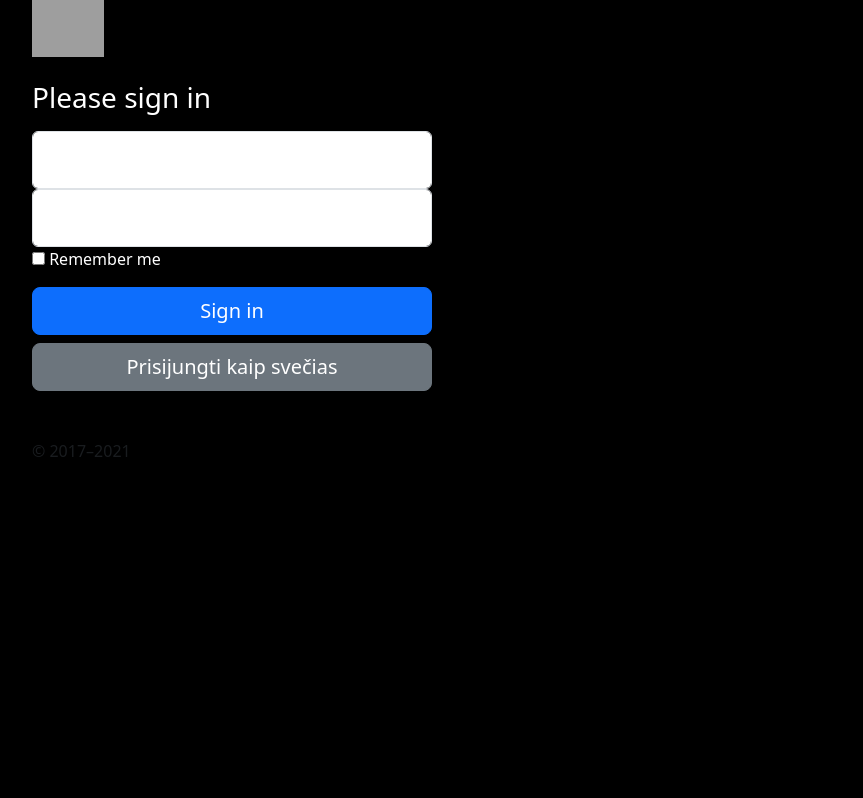
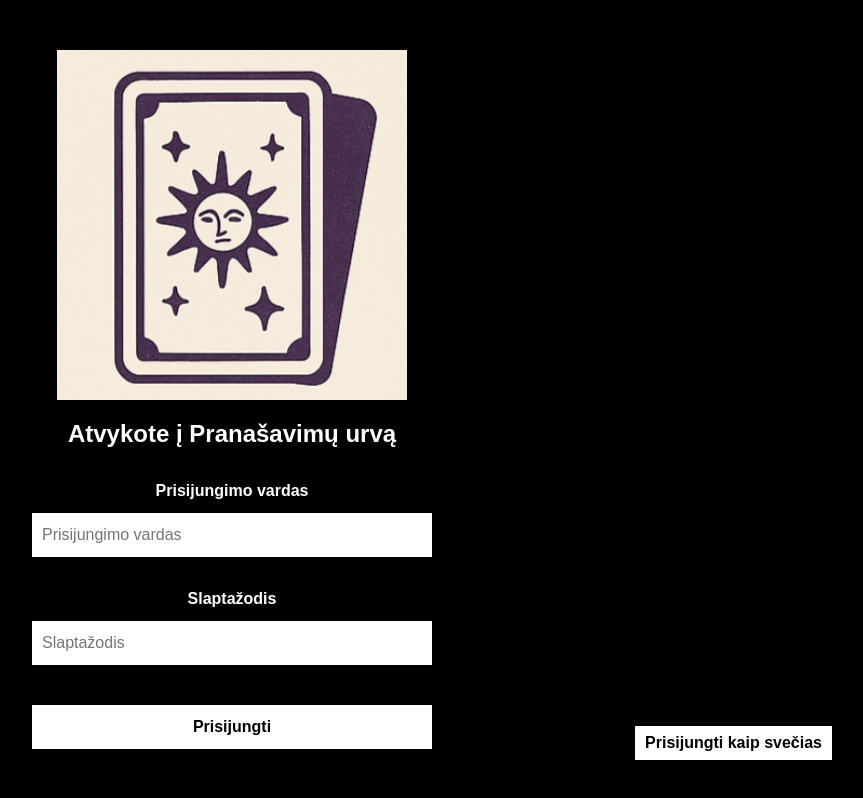
Before and after one commit to ErnestasJankauskas/Burimas_online, a website: page Prisijungimo_langas.html in a window 1280 px wide. Shown: the whole page, without its empty margins (408-1271 px from the left). Drawn offline with nearby package versions, Linux system fonts and the light colour scheme; grey boxes are pictures that could not be loaded.

Commit message:
Pakeista spalva

```diff
--- a/Prisijungimo_langas.html
+++ b/Prisijungimo_langas.html
@@ -1,66 +1,105 @@
 <!doctype html>
-<html class="no-js" lang="">
+<html lang="lt">
 
 <head>
   <meta charset="utf-8">
   <meta name="viewport" content="width=device-width, initial-scale=1">
-  <title></title>
-  <link rel="stylesheet" href="css/style.css">
-  <meta name="description" content="">
+  <title>Pranašavimų urvas</title>
+  <link href="https://cdn.jsdelivr.net/npm/bootstrap@5.3.0/dist/css/bootstrap.min.css" rel="stylesheet">
+  <style>
+    body {
+      background-color: black;
+      color: white;
+      font-family: Arial, sans-serif;
+      text-align: center;
+      padding-top: 50px;
+      height: 100vh;
+    }
 
-  <meta property="og:title" content="">
-  <meta property="og:type" content="">
-  <meta property="og:url" content="">
-  <meta property="og:image" content="">
-  <meta property="og:image:alt" content="">
+    .form-container {
+      max-width: 400px;
+      margin: auto;
+    }
 
-  <link rel="icon" href="/favicon.ico" sizes="any">
-  <link rel="icon" href="/icon.svg" type="image/svg+xml">
-  <link rel="apple-touch-icon" href="icon.png">
-  <link href="https://cdn.jsdelivr.net/npm/bootstrap@5.3.0/dist/css/bootstrap.min.css" rel="stylesheet">
+    img {
+      margin-bottom: 20px;
+    }
 
-  <link rel="manifest" href="site.webmanifest">
-  <meta name="theme-color" content="#fafafa">
+    h1 {
+      font-size: 24px;
+      font-weight: bold;
+      margin-bottom: 30px;
+    }
+
+    label {
+      font-weight: bold;
+      display: block;
+      margin-top: 20px;
+    }
+
+    input[type="text"],
+    input[type="password"] {
+      width: 100%;
+      padding: 10px;
+      margin: 10px 0;
+      border: none;
+      outline: none;
+      background-color: white;
+      color: black;
+    }
+
+    .btn-main {
+      background-color: white;
+      color: black;
+      font-weight: bold;
+      border: none;
+      padding: 10px 20px;
+      margin-top: 30px;
+      width: 100%;
+    }
+
+    .btn-main:hover {
+      background-color: #ccc;
+    }
+
+    .btn-guest {
+      background-color: white;
+      color: black;
+      font-weight: bold;
+      border: none;
+      padding: 5px 10px;
+      position: absolute;
+      right: 40px;
+      bottom: 40px;
+    }
+
+    .btn-guest:hover {
+      background-color: #ccc;
+    }
+  </style>
 </head>
 
 <body>
 
-  <!-- Add your site or application content here -->
-  <script src="js/app.js"></script>
-  <main class="form-signin w-50 mx-auto">
-    <form>
-      <img class="mb-4" src="https://getbootstrap.com/docs/5.0/assets/brand/bootstrap-logo.svg" alt="" width="72" height="57">
-      <h1 class="h3 mb-3 fw-normal">Please sign in</h1>
+<div class="form-container">
+  <img src="img/2.png" alt="Logo" width="350" height="350">
+  <h1>Atvykote į Pranašavimų urvą</h1>
 
-      <div class="form-floating">
-        <input type="email" class="form-control" id="floatingInput" placeholder="name@example.com">
-        <label for="floatingInput">Email address</label>
-      </div>
-      <div class="form-floating">
-        <input type="password" class="form-control" id="floatingPassword" placeholder="Password">
-        <label for="floatingPassword">Password</label>
-      </div>
+  <form>
+    <label for="username">Prisijungimo vardas</label>
+    <input type="text" id="username" placeholder="Prisijungimo vardas">
 
-      <div class="checkbox mb-3">
-        <label>
-          <input type="checkbox" value="remember-me"> Remember me
-        </label>
-      </div>
+    <label for="password">Slaptažodis</label>
+    <input type="password" id="password" placeholder="Slaptažodis">
 
-      <button class="w-100 btn btn-lg btn-primary" type="submit">Sign in</button>
-      <button class="w-100 btn btn-lg btn-secondary mt-2" type="button">Prisijungti kaip svečias</button>
-
-      <p class="mt-5 mb-3 text-muted">&copy; 2017–2021</p>
-    </form>
-  </main>
+    <button class="btn-main" type="submit">Prisijungti</button>
+  </form>
+</div>
 
 
+
+<button class="btn-guest" type="button">Prisijungti kaip svečias</button>
+
 </body>
-<style>
-  body {
-    background-color: black;
-    color: white;
-  }
-</style>
 
 </html>
```
Also changed, not shown: img/2.png (added), 1 other file.
